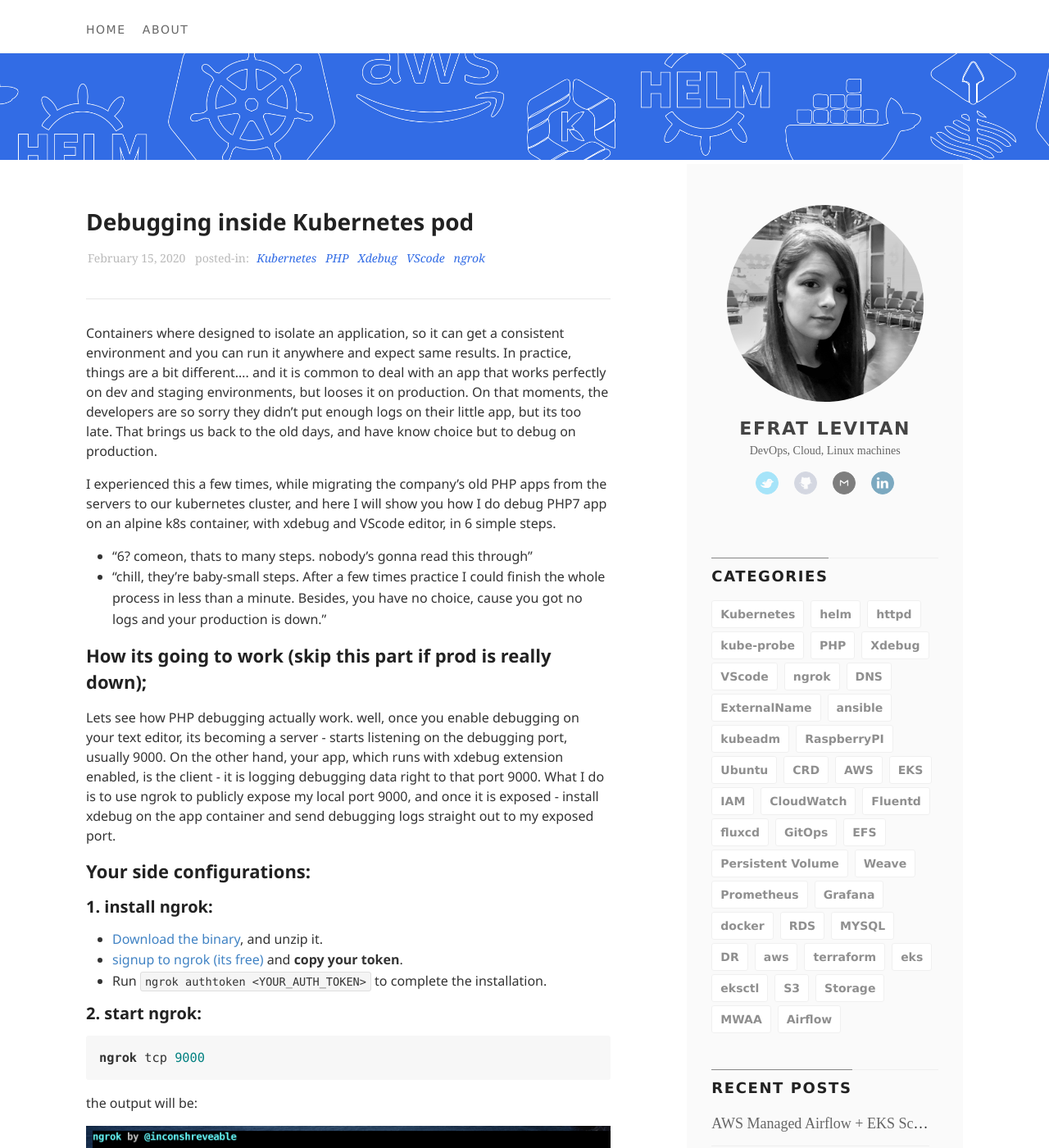
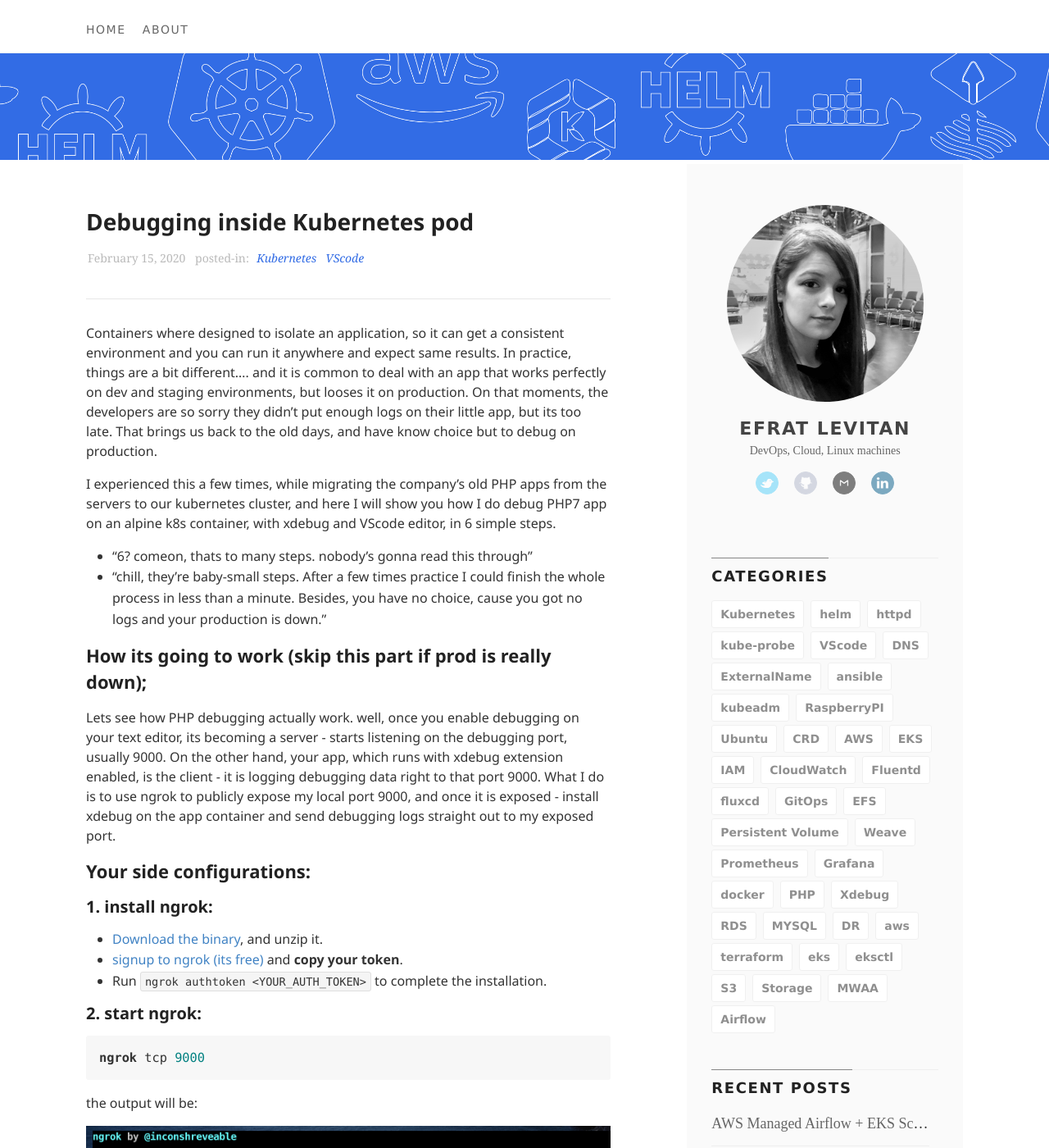
Before and after one commit to Efrat19/blog, a Jekyll site: the page built from _posts/2020-02-15-Debugging-inside-Kubernetes-pod.md, in a window 1280 px wide and 1400 px high. Shown: the whole window at 82% size. Built offline with Jekyll 4.4.1, drawn with Linux system fonts in a browser that asks for light colours; comment, search, counter and statistics services are not loaded.

Commit message:
change pageination

```diff
--- a/_config.yml
+++ b/_config.yml
@@ -14,7 +14,7 @@
   # disqus_shortname: https-efrat19-github-io
   bio: DevOps, Cloud, Linux machines
 
-paginate: 5
+paginate: 7
 paginate_path: /posts/page:num
 
 sass:
--- a/_posts/2020-02-15-Debugging-inside-Kubernetes-pod.md
+++ b/_posts/2020-02-15-Debugging-inside-Kubernetes-pod.md
@@ -4,10 +4,7 @@
 lang: en
 categories:
     - Kubernetes
-    - PHP
-    - Xdebug
     - VScode
-    - ngrok
 # tags:
 #     - hoge
 #     - foo
```
